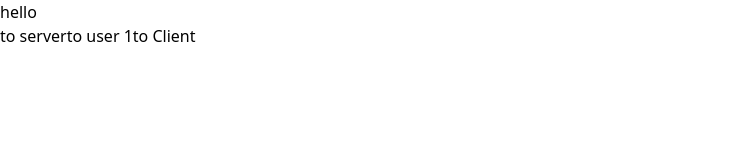
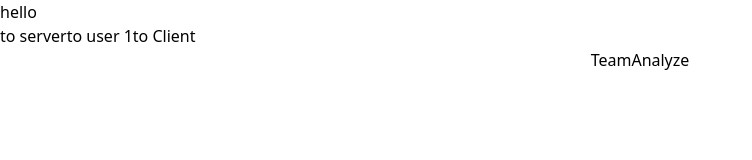
Before and after one commit to xxyCoder/pratice-project, a Next.js app in the folder xtest-nextjs/: page / in a window 1280 px wide. Shown: the top 160 px of the page, without its empty margins (0-752 px from the left). Built offline with nearby package versions, Linux system fonts and the light colour scheme.

Commit message:
feat: parallel route

```diff
--- /dev/null
+++ b/xtest-nextjs/src/app/@analyze/page.tsx
@@ -0,0 +1,7 @@
+import {FC} from "react"
+
+const AnalyzePage: FC = () => {
+	return <div>Analyze</div>
+}
+
+export default AnalyzePage
--- /dev/null
+++ b/xtest-nextjs/src/app/@team/page.tsx
@@ -0,0 +1,7 @@
+import {FC} from "react"
+
+const TeamPage: FC = () => {
+	return <div>Team</div>
+}
+
+export default TeamPage
--- a/xtest-nextjs/src/app/layout.tsx
+++ b/xtest-nextjs/src/app/layout.tsx
@@ -1,4 +1,5 @@
 import type {Metadata} from "next"
+import type {ReactNode} from "react"
 import {Geist, Geist_Mono} from "next/font/google"
 import "./globals.css"
 
@@ -17,16 +18,21 @@ export const metadata: Metadata = {
 	description: "test nextjs",
 }
 
-export default function RootLayout({
-	children,
-}: Readonly<{
-	children: React.ReactNode
-}>) {
+type RootLayoutProps = LayoutProps<"/"> & {
+	team?: ReactNode
+	analyze?: ReactNode
+}
+
+export default function RootLayout({children, team, analyze}: RootLayoutProps) {
 	return (
 		<html lang="en">
 			<body
 				className={`${geistSans.variable} ${geistMono.variable} antialiased`}>
 				{children}
+				<div className="flex items-center justify-center">
+					{team}
+					{analyze}
+				</div>
 			</body>
 		</html>
 	)
--- a/xtest-nextjs/src/app/users/[id]/page.tsx
+++ b/xtest-nextjs/src/app/users/[id]/page.tsx
@@ -1,4 +1,4 @@
-export default async function User({params}: {params: Promise<{id: string}>}) {
+export default async function User({params}: PageProps<"/users/[id]">) {
 	const {id} = await params
 	return <h1>hello user {id}</h1>
 }
```
